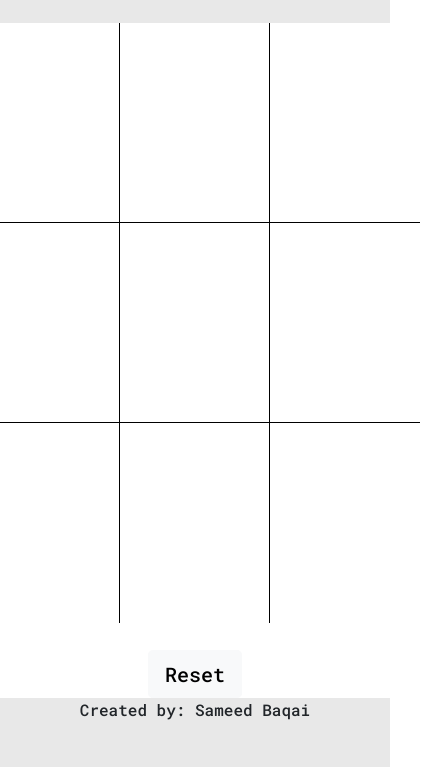
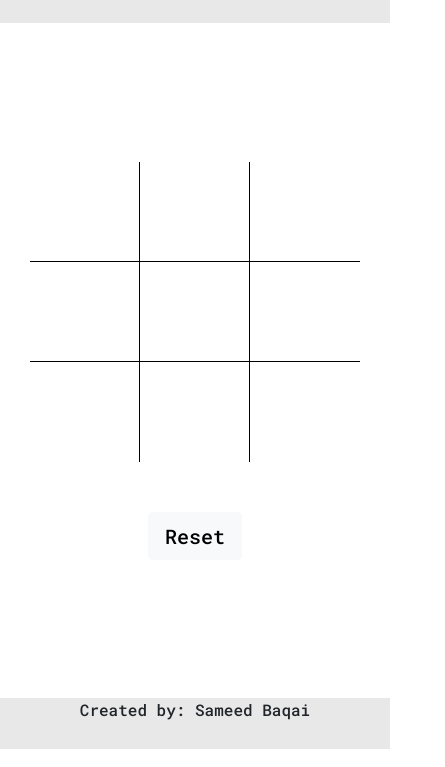
Before and after one commit to SameedBaqai94/odin-tictactoe, a website with bundled scripts: page index.html in a window 390 px wide. Shown: the part 77-844 px from the top of the page, 445 px wide, since content can reach past the window. Built offline with nearby package versions, Linux system fonts and the light colour scheme.

Commit message:
added media query

```diff
--- a/index.html
+++ b/index.html
@@ -6,9 +6,13 @@
         <meta http-equiv="X-UA-Compatible" content="IE=edge">
         <meta name="viewport" content="width=device-width, initial-scale=1.0">
         <link href="src/index.css" rel="stylesheet" />
-    <link href="https://cdn.jsdelivr.net/npm/bootstrap@5.1.3/dist/css/bootstrap.min.css" rel="stylesheet"
-        integrity="sha384-1BmE4kWBq78iYhFldvKuhfTAU6auU8tT94WrHftjDbrCEXSU1oBoqyl2QvZ6jIW3" crossorigin="anonymous">
-    <script src="https://kit.fontawesome.com/f5a9a78168.js" crossorigin="anonymous"></script>
+        <link
+            href="https://cdn.jsdelivr.net/npm/bootstrap@5.1.3/dist/css/bootstrap.min.css"
+            rel="stylesheet"
+            integrity="sha384-1BmE4kWBq78iYhFldvKuhfTAU6auU8tT94WrHftjDbrCEXSU1oBoqyl2QvZ6jIW3"
+            crossorigin="anonymous">
+        <script src="https://kit.fontawesome.com/f5a9a78168.js"
+            crossorigin="anonymous"></script>
         <title>TicTacToe</title>
     </head>
 
@@ -37,11 +41,12 @@
                 <button class="btn btn-light btn-lg" id="reset">Reset</button>
             </div>
         </div>
-    <div class="container-fluid footer">
+        <footer class="container-fluid" id="footer">
             <p>Created by: Sameed Baqai</p>
-    </div>
+        </footer>
         <script src="src/index.js"></script>
-    <script src="https://cdn.jsdelivr.net/npm/bootstrap@5.1.3/dist/js/bootstrap.bundle.min.js"
+        <script
+            src="https://cdn.jsdelivr.net/npm/bootstrap@5.1.3/dist/js/bootstrap.bundle.min.js"
             integrity="sha384-ka7Sk0Gln4gmtz2MlQnikT1wXgYsOg+OMhuP+IlRH9sENBO0LRn5q+8nbTov4+1p"
             crossorigin="anonymous"></script>
     </body>
--- a/src/index.css
+++ b/src/index.css
@@ -71,3 +71,77 @@
     text-align: center;
     height: 100vh;
 }
+
+@media screen and (max-width: 1600px) {
+    * {
+        font-family: 'Roboto Mono', monospace;
+        box-sizing: border-box;
+        padding: 0;
+        margin: 0;
+    }
+
+    .header {
+        background-color: #E8E8E8;
+        text-align: center;
+        height: 100px;
+        padding: 20px;
+    }
+
+    .main {
+        display: flex;
+        flex-direction: column;
+        justify-content: center;
+        align-items: center;
+        height: 80vh;
+    }
+
+    .main .gameboard {
+        min-width: 300px;
+        min-height: 300px;
+        display: flex;
+        flex-wrap: wrap;
+        justify-content: center;
+        align-items: center;
+        margin-bottom: 50px;
+    }
+
+    .main .gameboard div {
+        flex: 0 0 30%;
+        display: flex;
+        justify-content: center;
+        align-items: center;
+        height: 100px;
+        width: 50px;
+        font-size: 10em;
+    }
+
+    .main .gameboard div:first-child,
+    .main .gameboard div:nth-child(1),
+    .main .gameboard div:nth-child(2),
+    .main .gameboard div:nth-child(3),
+    .main .gameboard div:nth-child(4),
+    .main .gameboard div:nth-child(5),
+    .main .gameboard div:nth-child(6) {
+        border-bottom: 1px solid black;
+    }
+
+    .main .gameboard div:nth-child(1),
+    .main .gameboard div:nth-child(2),
+    .main .gameboard div:nth-child(4),
+    .main .gameboard div:nth-child(5),
+    .main .gameboard div:nth-child(7),
+    .main .gameboard div:nth-child(8) {
+        border-right: 1px solid black;
+    }
+
+    .disabledbutton {
+        pointer-events: none;
+        opacity: 0.4;
+    }
+
+    #footer {
+        background-color: #E8E8E8;
+        text-align: center;
+        height: 6vh;
+    }
+}
```
Lines whose indentation alone changed are shown as unchanged.
